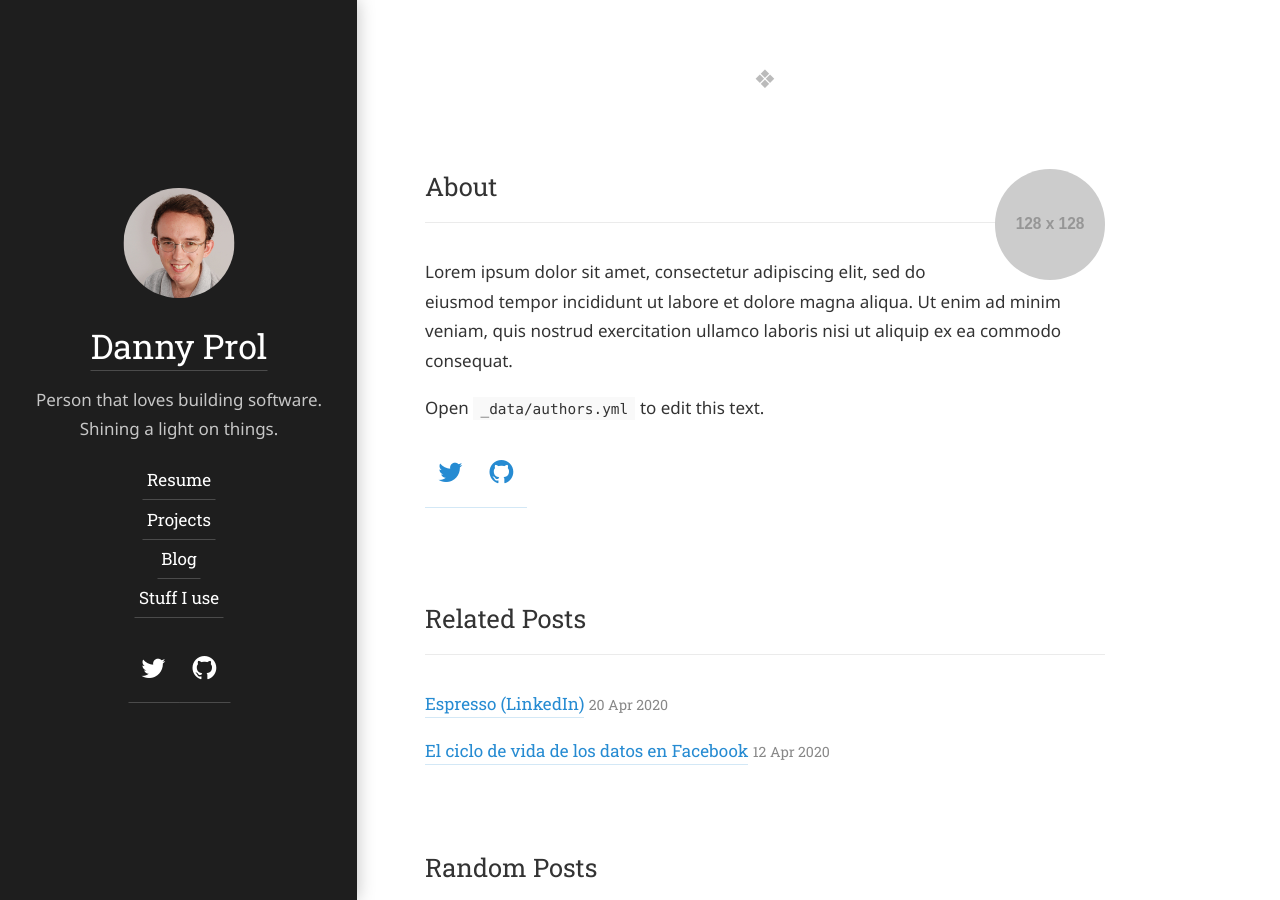
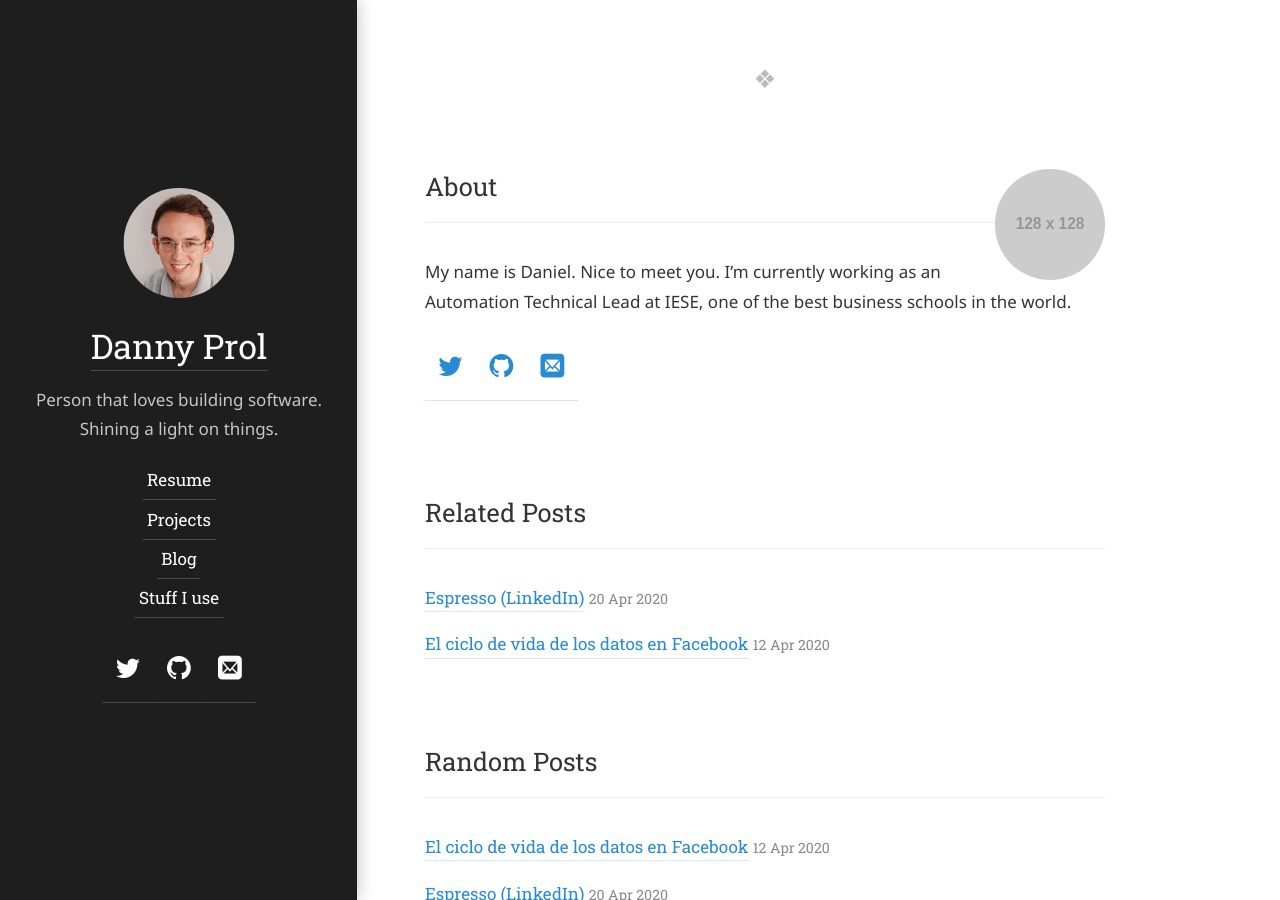
Before and after one commit to dprol/dprol.github.io, a Jekyll site: the page built from hydejack/_posts/2020-05-30-dwh.md, in a window 1280 px wide and 900 px high, scrolled down 1182 px. Built offline with Jekyll 4.4.1, drawn with Linux system fonts in a browser that asks for light colours; some web fonts are replaced.

Commit message:
Update authors.yml

```diff
--- a/_data/authors.yml
+++ b/_data/authors.yml
@@ -8,11 +8,7 @@ author1:
   # Used at the bottom of each page and at the top of the `about` layout
   # Markdown enabled, can use multiple paragraphs (enabled by `|`)
   about:             |
-    Lorem ipsum dolor sit amet, consectetur adipiscing elit,
-    sed do eiusmod tempor incididunt ut labore et dolore magna aliqua.
-    Ut enim ad minim veniam, quis nostrud exercitation ullamco laboris nisi ut aliquip ex ea commodo consequat.
-
-    Open `_data/authors.yml` to edit this text.
+    My name is Daniel. Nice to meet you. I'm currently working as an Automation Technical Lead at IESE, one of the best business schools in the world.
 
   # This photo will be used in the about section
   picture:
@@ -28,7 +24,7 @@ author1:
   social:
     twitter:         dannyprol
     github:          dprol
-    # email:           <mail@domain.tld>
+    email:           <danielprolperez@gmail.com>
     # rss:             https://<url>/feed.xml
     # facebook:        <username>
     # google:          <number>
```
